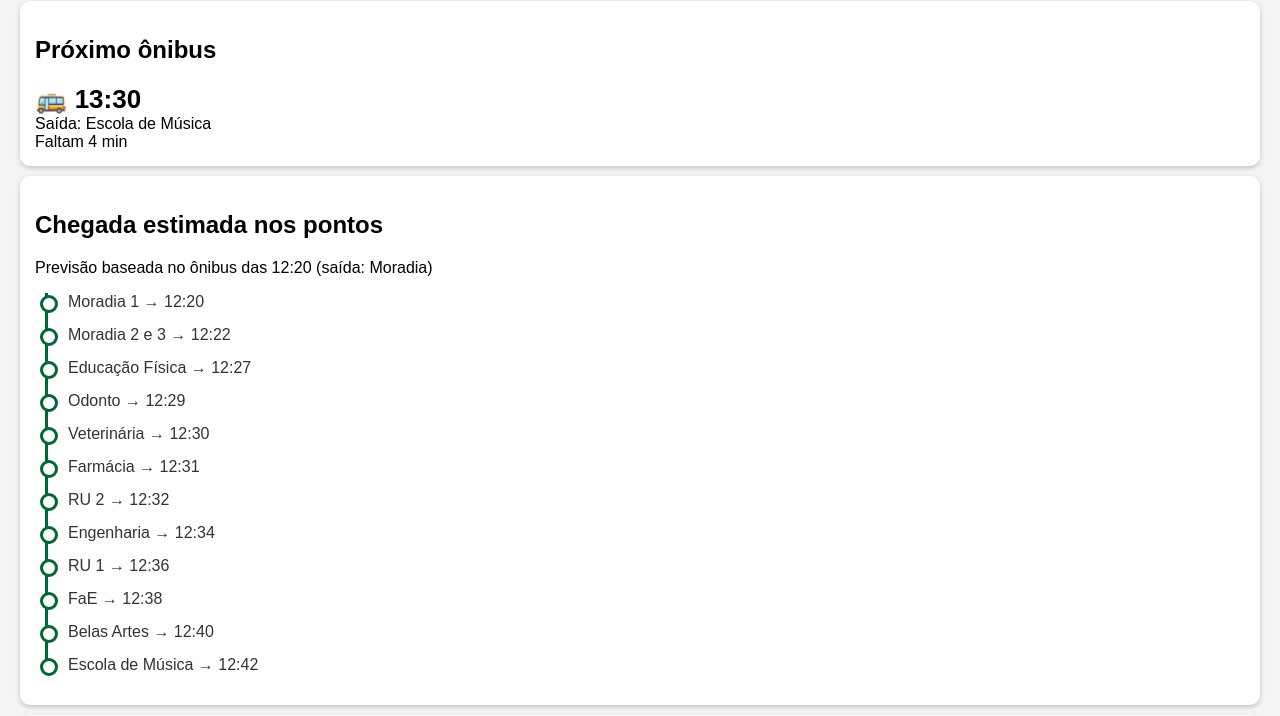
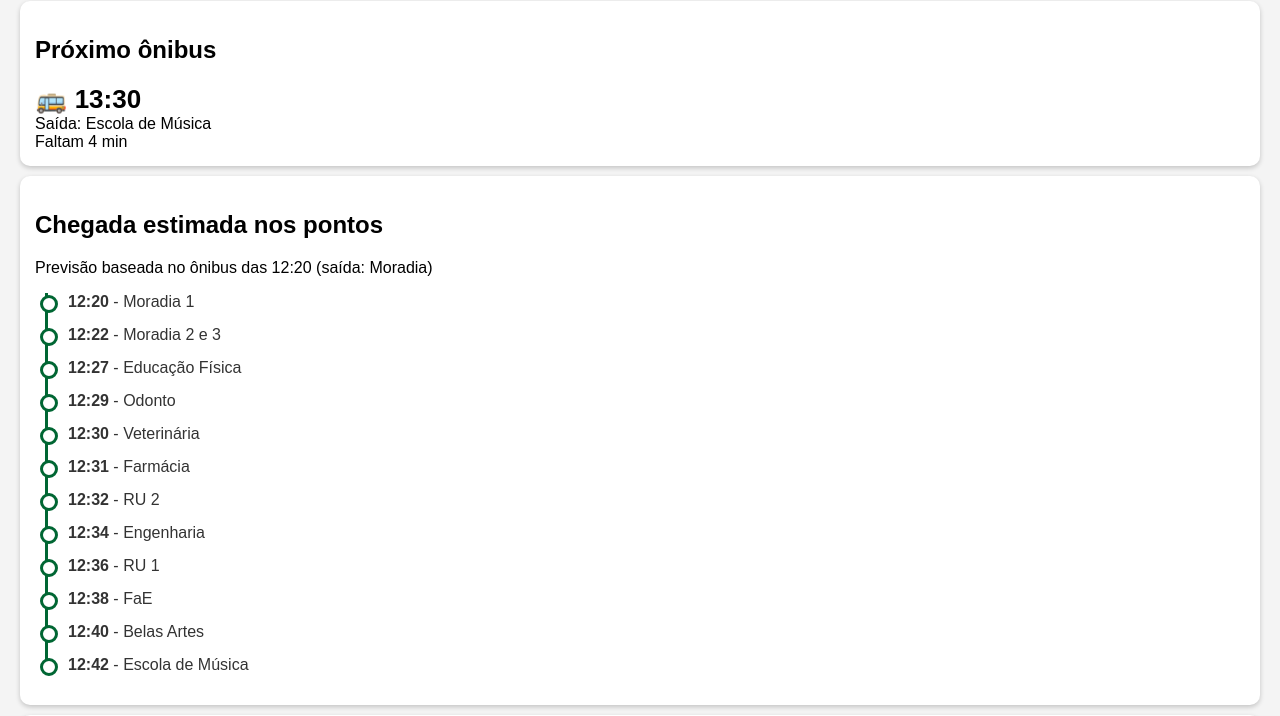
Before and after one commit to daniliocs/onibus-ufmg, a plain HTML site: page index.html in a window 1280 px wide. Shown: the part 80-796 px from the top of the page. Drawn offline with Linux system fonts and the light colour scheme.

Commit message:
Change innerText to innerHTML for list item

```diff
--- a/index.html
+++ b/index.html
@@ -423,7 +423,7 @@ let m=min%60;
 if(m<10)m="0"+m;
 
 let li=document.createElement("li");
-li.innerText=p.p+" → "+h+":"+m;
+li.innerHTML="<b>"+h+":"+m+"</b> - "+p.p;
 
 lista.appendChild(li);
 
```
